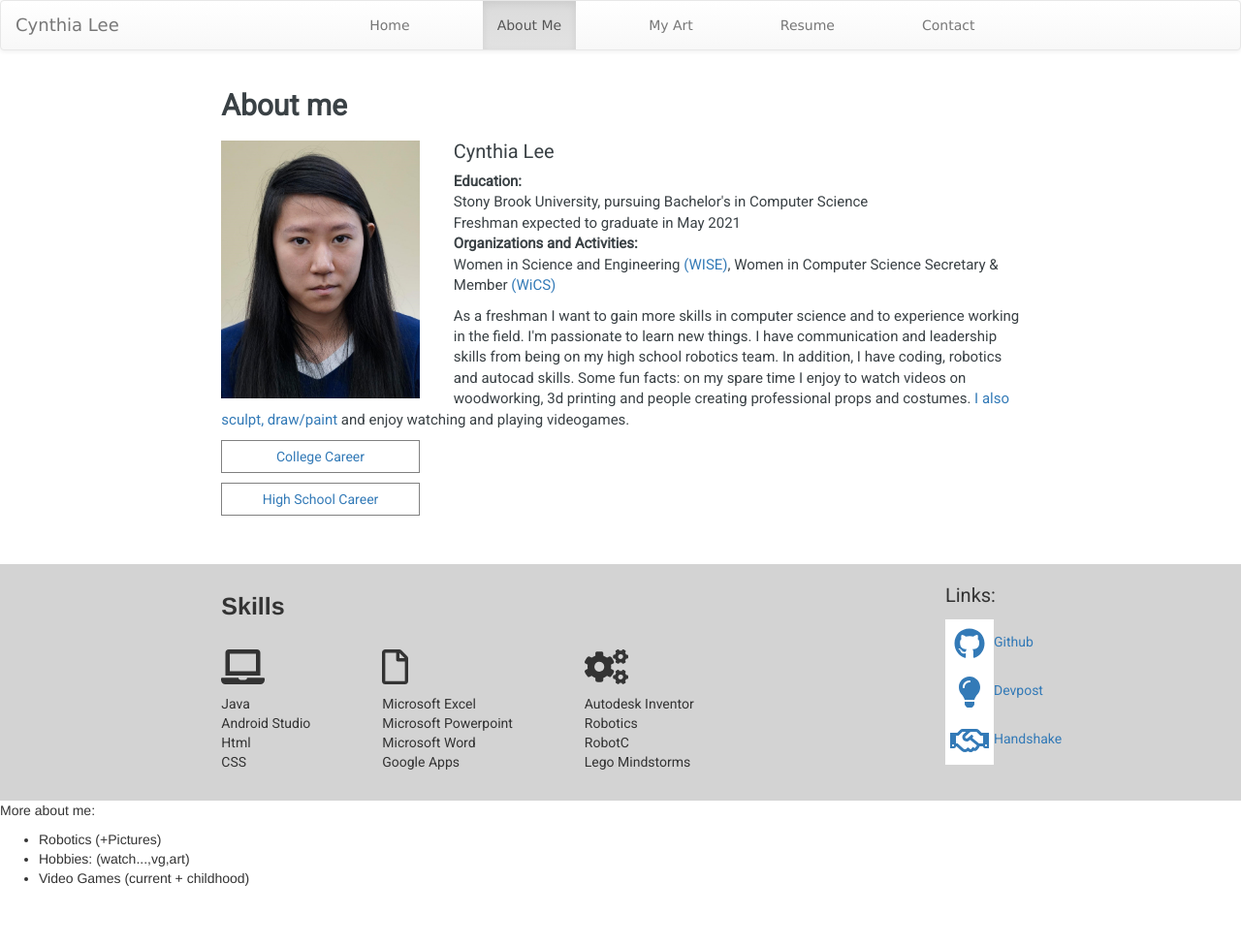
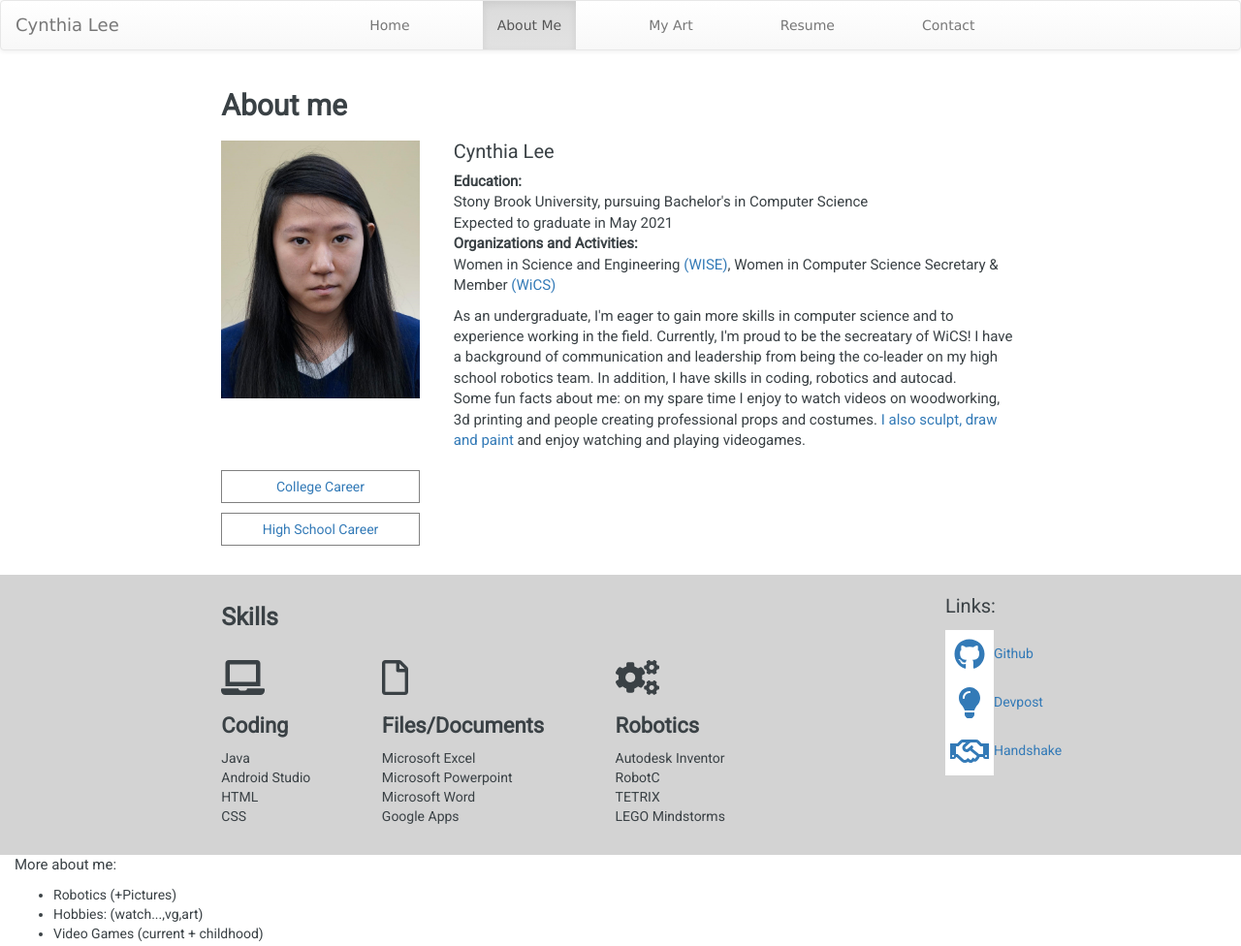
Before and after one commit to Cynthia-Lee/first-website-draft, a plain HTML site: page about.html in a window 1280 px wide. Shown: the whole page at 97% size. Before the commit the page ends 926 px from the top, so only its background shows below. Drawn offline with nearby package versions, Linux system fonts and the light colour scheme.

Commit message:
Updated resume and about page again

```diff
--- a/about.html
+++ b/about.html
@@ -52,6 +52,7 @@
 			   		<div class="col-lg-8 col-lg-offset-2">
 			   			<h1>About me</h1>
 			   			<img src="Self2017.jpg" alt="Photo of Cynthia" width="204.5" height="265.667" align="left" id="profilepic">
+			   			<!-- <img src="Self2017.jpg" alt="Photo of Cynthia" width="204.5" height="265.667" align="left" id="profilepic">
 			   			<!--<img class="img-responsive" src="Self2017.jpg" alt="Photo of Cynthia" width="204.5" height="265.667">-->
 
 <!--			   		</div> -->
@@ -80,18 +81,19 @@
 			   			<p>
 							<strong>Education:</strong> <br>
 							Stony Brook University, pursuing Bachelor's in Computer Science<br>
-							Freshman expected to graduate in May 2021<br>
+							Expected to graduate in May 2021<br>
 							<strong>Organizations and Activities:</strong> <br>
 							Women in Science and Engineering <a href="http://www.stonybrook.edu/commcms/wise/index.php" target="_blank">(WISE)</a>, Women in Computer Science Secretary & Member <a href="http://www3.cs.stonybrook.edu/~wics/" target="_blank">(WiCS)</a><br>
 						</p>
+						<div class="intro">
 						<p>
-							As a freshman I want to gain more skills in computer science and to experience working in the field. I'm passionate to learn new things. I have communication and leadership skills from being on my high school robotics team. In addition, I have coding, robotics and autocad skills. Some fun facts: on my spare time I enjoy to watch videos on woodworking, 3d printing and people creating professional props and costumes.
-							<a href="art.html">I also sculpt, draw/paint</a> and enjoy watching and playing videogames.
+							 As an undergraduate, I'm eager to gain more skills in computer science and to experience working in the field. Currently, I'm proud to be the secreatary of WiCS! I have a background of communication and leadership from being the co-leader on my high school robotics team. In addition, I have skills in coding, robotics and autocad.
+							 <br>
+							 Some fun facts about me: on my spare time I enjoy to watch videos on woodworking, 3d printing and people creating professional props and costumes.
+							<a href="art.html">I also sculpt, draw and paint</a> and enjoy watching and playing videogames.
 						</p>
-
-
-
-
+						</div>
+<!--
 <div id="accordion">
 						  	<div class="card">
 							    <div class="card-header" id="headingTwo">
@@ -108,12 +110,14 @@
 							      	<hr>
 							      	Taken:
 							        <ul>
-							        	<li>CSE 114 - Introduction to Object-Oriented Programming</li>
+							        	<li>CSE 114 - (Computer Science I) Introduction to Object-Oriented Programming</li>
+							        	<li>CSE 214 - (Computer Science II) Data Structures</li>
+							        	<li>CSE 215 - Foundations of Computer Science</li>
 							        </ul>
 							        Currently taking:
 							        <ul>
-							        	<li>CSE 214 - Data Structures</li>
-							        	<li>CSE 215 - Foundations of Computer Science</li>
+							        	<li>CSE 220 - Systems Fundamentals I</li>
+							        	<hr>
 							        </ul>
 							      </div>
 							    </div>
@@ -141,6 +145,7 @@
 										<li>Personal: Dean’s Honor Roll (2017), CET Award in Computer Programming (2017), Arista and Archon society (2017); The Haney Medal (2014) The School Art League</li>
 										<li>Robotics: FTC New York Qualifiers (2016 – 2017) Winning Alliance Award, Inspire First Place Award, Control Award</li>
 									</ul>
+									<hr>
 								</p>
 						      </div>
 						    </div>
@@ -152,11 +157,12 @@
 
 			   	</div>
 			</div>
+		-->
 		</div>
 
 
 
-		<!--
+
 		<div class="container-fluid">
 			   <div class="row">
 					<div class="col-lg-8 col-lg-offset-2">
@@ -176,13 +182,15 @@
 							      	<hr>
 							      	Taken:
 							        <ul>
-							        	<li>CSE 114 - Introduction to Object-Oriented Programming</li>
+							        	<li>CSE 114 - (Computer Science I) Introduction to Object-Oriented Programming</li>
+							        	<li>CSE 214 - (Computer Science II) Data Structures</li>
+							        	<li>CSE 215 - Foundations of Computer Science</li>
 							        </ul>
 							        Currently taking:
 							        <ul>
-							        	<li>CSE 214 - Data Structures</li>
-							        	<li>CSE 215 - Foundations of Computer Science</li>
+							        	<li>CSE 220 - Systems Fundamentals I</li>
 							        </ul>
+							        <hr>
 							      </div>
 							    </div>
 							</div>
@@ -209,6 +217,7 @@
 										<li>Personal: Dean’s Honor Roll (2017), CET Award in Computer Programming (2017), Arista and Archon society (2017); The Haney Medal (2014) The School Art League</li>
 										<li>Robotics: FTC New York Qualifiers (2016 – 2017) Winning Alliance Award, Inspire First Place Award, Control Award</li>
 									</ul>
+									<hr>
 								</p>
 						      </div>
 						    </div>
@@ -218,7 +227,7 @@
 				</div>
 			</div>
 		</div>
-		-->
+
 
 		<!--
 		<div class="skills">
@@ -244,15 +253,17 @@
 					<div id="sk">
 						<ul>
 							<i class="fas fa-laptop" style="font-size:36px;"></i>
+							<h4>Coding</h4>
 							<li>Java</li>
 							<li>Android Studio</li>
-							<li>Html</li>
+							<li>HTML</li>
 							<li>CSS</li>
 						</ul>
 					</div>
 					<div id="sk">
 						<ul>
 							<i class="far fa-file" style="font-size:36px;"></i>
+							<h4>Files/Documents</h4>
 							<li>Microsoft Excel</li>
 							<li>Microsoft Powerpoint</li>
 							<li>Microsoft Word</li>
@@ -262,10 +273,11 @@
 					<div id="sk">
 						<ul>
 							<i class="fas fa-cogs" style="font-size:36px;"></i>
+							<h4>Robotics</h4>
 							<li>Autodesk Inventor</li>
-							<li>Robotics</li>
 							<li>RobotC</li>
-							<li>Lego Mindstorms</li>
+							<li>TETRIX</li>
+							<li>LEGO Mindstorms</li>
 						</ul>
 					</div>
 
--- a/main.css
+++ b/main.css
@@ -127,6 +127,10 @@ i {
     border-color: gray !important;
     width: 14.6em;
 }
+
+.intro {
+	overflow: hidden;
+}
 /*
 .btn.btn-square {
   border-radius: 0;
@@ -144,7 +148,7 @@ i {
 */
 #s {
 	background-color: lightgrey;
-	margin-top: 40px;
+	margin-top: 20px;
 }
 
 #s h2 {
@@ -153,6 +157,11 @@ i {
 	font-weight: bold;
 	font-size: 25px;
 	padding: 10px 0px 20px 0px;
+}
+
+#s h4 {
+	font-weight: bold;
+	font-size: 22px;
 }
 
 #sk {
```
Also changed, not shown: 1 other file.
